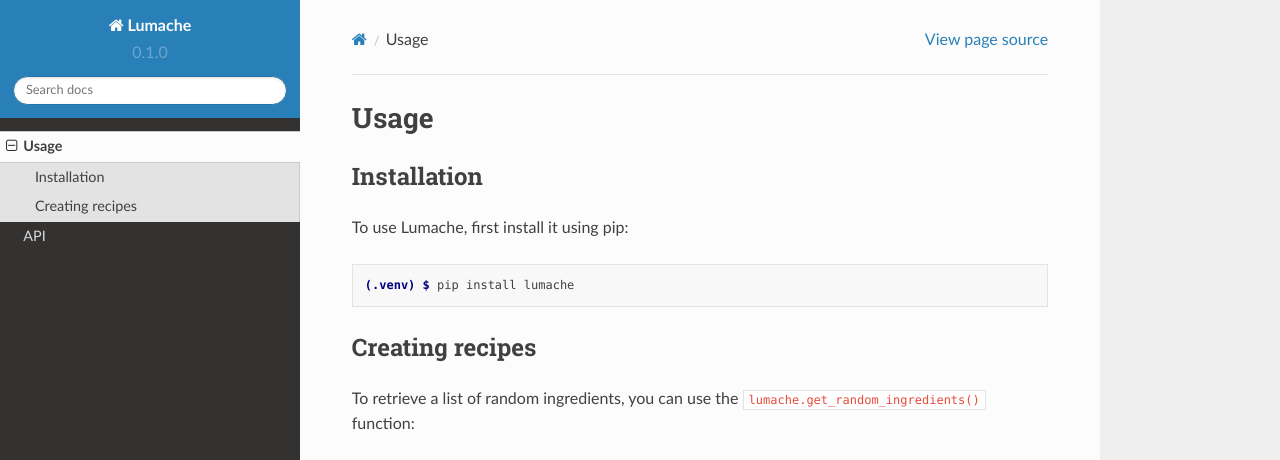
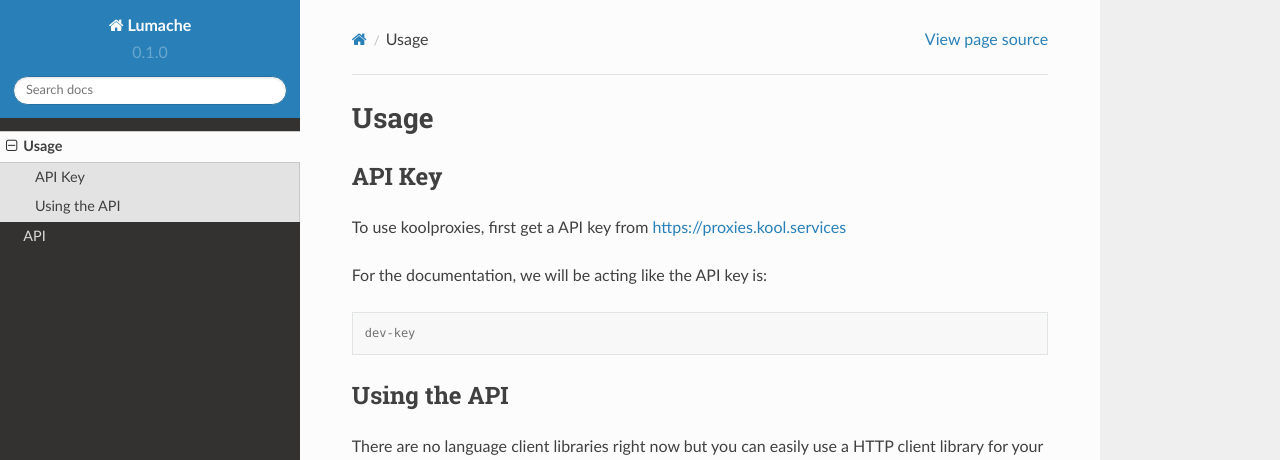
Before and after one commit to KoolServices/proxies-doc, a Sphinx documentation site: the page built from docs/source/usage.rst, in a window 1280 px wide and 1095 px high. Shown: the top 460 px of the window. Built offline with Sphinx 7.4.7 and the Read the Docs theme 2.0.0, drawn with Linux system fonts in a browser that asks for light colours; some of the changed text lies outside the part shown; grey boxes are pictures that could not be loaded.

Commit message:
Update usage.rst

```diff
--- a/docs/source/usage.rst
+++ b/docs/source/usage.rst
@@ -3,31 +3,27 @@ Usage
 
 .. _installation:
 
-Installation
+API Key
 ------------
 
-To use Lumache, first install it using pip:
+To use koolproxies, first get a API key from https://proxies.kool.services
+
+For the documentation, we will be acting like the API key is:
 
 .. code-block:: console
 
-   (.venv) $ pip install lumache
+   dev-key
 
-Creating recipes
+Using the API
 ----------------
 
-To retrieve a list of random ingredients,
-you can use the ``lumache.get_random_ingredients()`` function:
+There are no language client libraries right now but you can easily use a HTTP client library for your language.
+The base API host of koolproxies is ``api.proxies.kool.services``.
 
-.. autofunction:: lumache.get_random_ingredients
+When sending requests, add the API key to the ``Authorization`` header, make sure the prefix is **APIKEY**.
 
-The ``kind`` parameter should be either ``"meat"``, ``"fish"``,
-or ``"veggies"``. Otherwise, :py:func:`lumache.get_random_ingredients`
-will raise an exception.
+To do a basic ping of the API with curl:
 
-.. autoexception:: lumache.InvalidKindError
+.. code-block:: console
 
-For example:
-
->>> import lumache
->>> lumache.get_random_ingredients()
-['shells', 'gorgonzola', 'parsley']
+   curl -h "Authorization: APIKEY dev-key" https://api.proxies.kool.services/api/v1/ping
```
